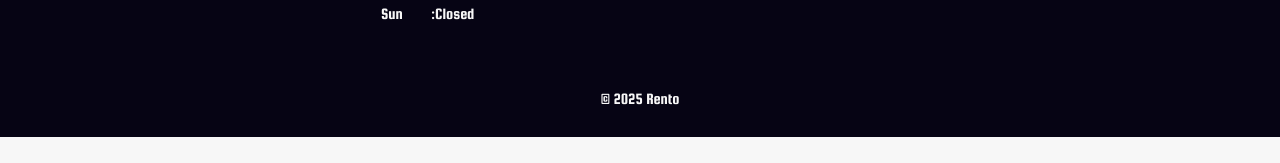
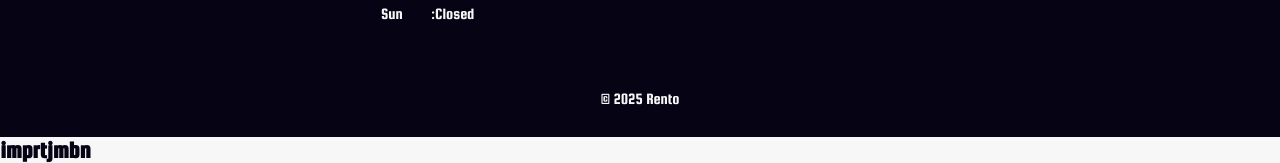
Before and after one commit to Kartikporwal/Car-Rental, a plain HTML site: page index.html in a window 1280 px wide. Shown: the part 2543-2706 px from the top of the page. Before the commit the page ends 2680 px from the top, so only its background shows below. Drawn offline with nearby package versions, Linux system fonts and the light colour scheme.

Commit message:
addclass

```diff
--- a/index.html
+++ b/index.html
@@ -246,6 +246,9 @@
         </div>
         <div class="copyright">&#169; 2025 Rento</div>
     </div>
+    <div class="box">
+        <h2>imprtjmbn</h2>
+    </div>
 
 </body>
 <script src="script.js"></script>
```
